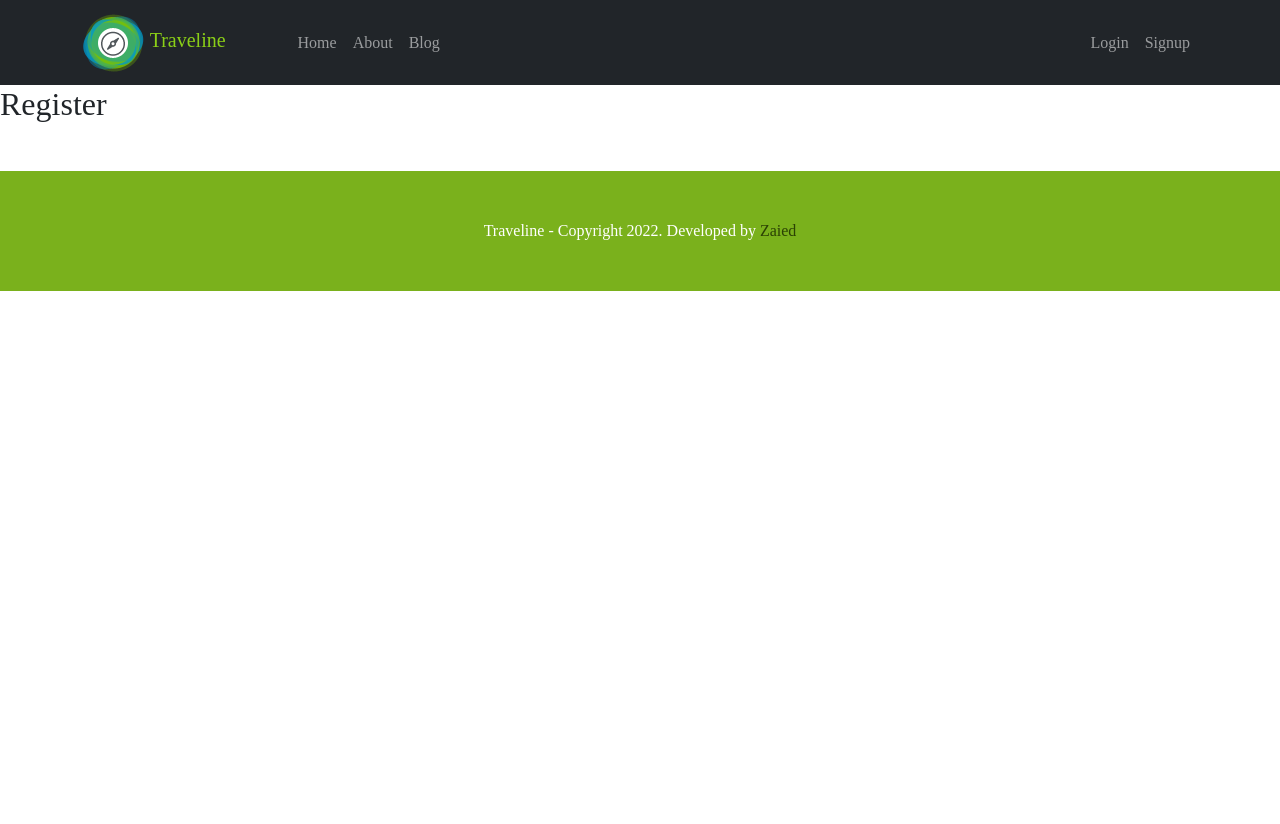
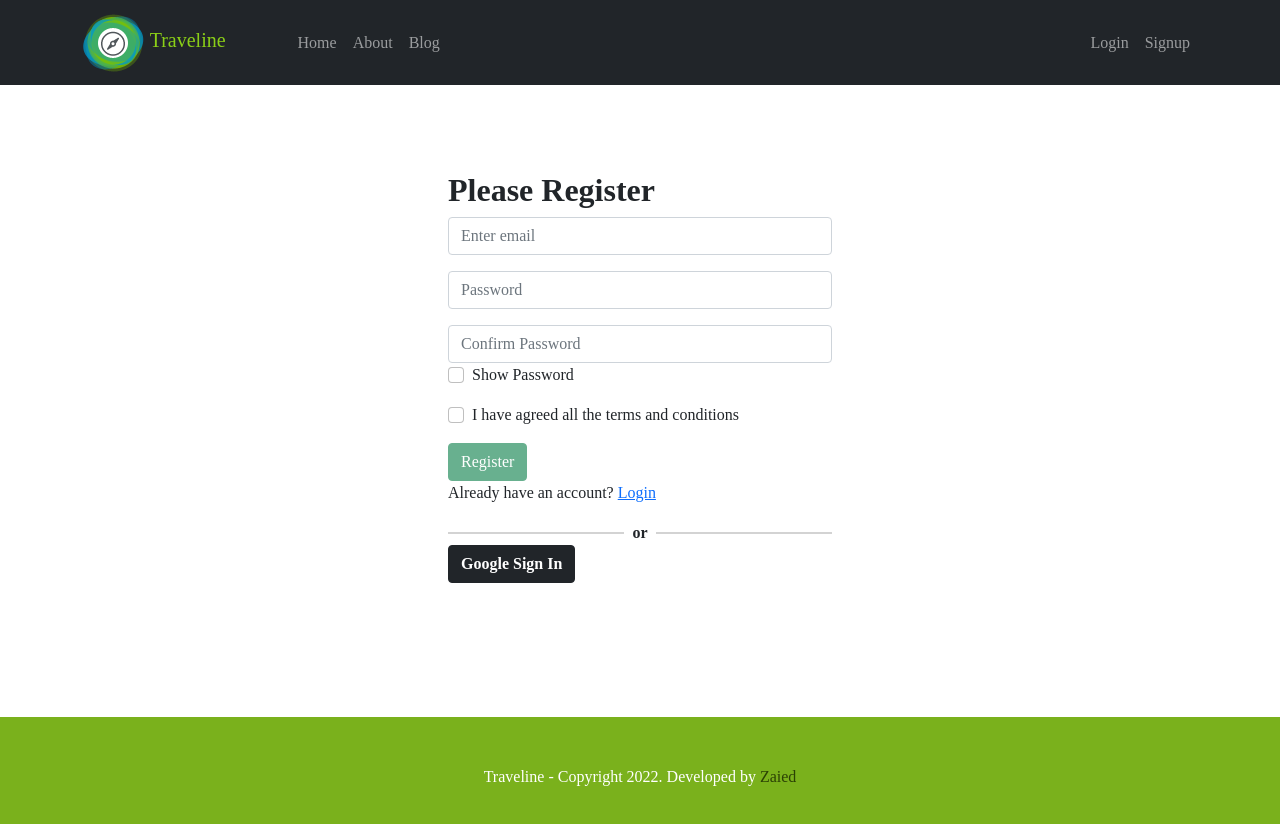
Before and after one commit to zaied15/traveline-source-code, a React (Create React App) app: page /register in a window 1280 px wide. Shown: the top 824 px of the page. Before the commit the page ends 800 px from the top, so only its background shows below. Built offline with nearby package versions, Linux system fonts and the light colour scheme; no server answers.

Commit message:
login and registration design completed

```diff
--- a/src/Pages/Home/Services/Service/Service.js
+++ b/src/Pages/Home/Services/Service/Service.js
@@ -11,7 +11,7 @@ const Service = ({ location }) => {
       <Card.Img className="rounded" variant="top" src={img} />
       <Card.Body>
         <Card.Title>{name}</Card.Title>
-        <Card.Title>${price}</Card.Title>
+        <Card.Title>${price}/hr</Card.Title>
         <Card.Text>{description}</Card.Text>
       </Card.Body>
       <button
--- a/src/Pages/Home/Testimonial/Testimonial.css
+++ b/src/Pages/Home/Testimonial/Testimonial.css
@@ -4,10 +4,6 @@
   background-size: cover;
   min-height: 60vh;
   background-attachment: fixed;
-}
-.carousel-item {
-  color: #fff;
-  text-align: center;
 }
 
 .testimonial-title {
@@ -24,10 +20,11 @@
   font-weight: 600;
 }
 .testimonial-area .card-text {
-  font-size: 20px;
+  font-size: 18px;
 }
 .testimonial-area .card {
   background-color: transparent;
   color: #fff;
   text-align: center;
+  border: 1px solid lightgray;
 }
--- a/src/Pages/Home/Testimonial/Testimonial.js
+++ b/src/Pages/Home/Testimonial/Testimonial.js
@@ -5,7 +5,7 @@ const Testimonial = () => {
   return (
     <div className="testimonial-area">
       <h2 className="text-center text-white pt-5 testimonial-title">
-        What Other People Say About us
+        What Other People Say About Me
       </h2>
       <div className="container mt-5">
         <div className="row row-cols-1 row-cols-md-3 g-4 mt-5">
@@ -14,8 +14,9 @@ const Testimonial = () => {
               <div className="card-body">
                 <h5 className="card-title">Riyad Khan</h5>
                 <p className="card-text">
-                  Travelian has arranged awesome tours and I went with the team
-                  and get much pleasure in this tour.
+                  Travelian has guide me in an awesome tours of Saint Martin and
+                  get much pleasure in this tour. He is an awesome tour guide
+                  and knows all the location properly.
                 </p>
               </div>
             </div>
@@ -25,8 +26,8 @@ const Testimonial = () => {
               <div className="card-body">
                 <h5 className="card-title">Rifat Ahmed</h5>
                 <p className="card-text">
-                  Last month I went Maldives Island by getting help form
-                  Travelian Team and I explore nicely Maldives. Thank you
+                  Last month I went Sundarban by getting help from Travelian and
+                  He help me to explore nicely. Thank you
                 </p>
               </div>
             </div>
@@ -36,9 +37,9 @@ const Testimonial = () => {
               <div className="card-body">
                 <h5 className="card-title">Bilal Chowdhury</h5>
                 <p className="card-text">
-                  Get much pleasure and happiness by visiting Shiliguri in this
-                  month. Thank you Travelian for arranging such a nice tour
-                  without any hassle.
+                  Get much pleasure and happiness by visiting Sylhet in this
+                  month. Thank you Travelian for guiding me properly without any
+                  hassle.
                 </p>
               </div>
             </div>
--- a/src/Pages/Login/Login/Login.js
+++ b/src/Pages/Login/Login/Login.js
@@ -1,9 +1,67 @@
-import React from "react";
+import React, { useRef } from "react";
+import { Button, Form } from "react-bootstrap";
+import { useSignInWithEmailAndPassword } from "react-firebase-hooks/auth";
+import { Link, useNavigate } from "react-router-dom";
+import auth from "../../../firebase.init";
 
 const Login = () => {
+  const emailRef = useRef("");
+  const passwordRef = useRef("");
+  const email = emailRef.current.value;
+  const password = passwordRef.current.value;
+  const [signInWithEmailAndPassword, user, loading, error] =
+    useSignInWithEmailAndPassword(auth);
+  const navigate = useNavigate();
+
+  const handleLogin = (e) => {
+    e.preventDefault();
+    signInWithEmailAndPassword(email, password);
+  };
+  if (user) {
+    navigate("/about");
+  }
   return (
-    <div>
-      <h2>Login</h2>
+    <div className="mx-auto register-area d-flex align-items-center justify-content-center">
+      <div className="w-100">
+        <h2 className="fw-bold">Please Login</h2>
+        <Form onSubmit={handleLogin}>
+          <Form.Group className="mb-3" controlId="formBasicEmail">
+            <Form.Control
+              ref={emailRef}
+              type="email"
+              placeholder="Enter email"
+              required
+            />
+          </Form.Group>
+
+          <Form.Group className="mb-3" controlId="formBasicPassword">
+            <Form.Control
+              ref={passwordRef}
+              type="password"
+              placeholder="Password"
+              required
+            />
+          </Form.Group>
+          <Button variant="success" type="submit">
+            Login
+          </Button>
+          <p>
+            Are you new to traveline? <Link to="/register">Register</Link>
+          </p>
+        </Form>
+        <div className="d-flex align-items-center justify-content-center mt-3">
+          <span className="register-hr d-inline-block"></span>
+          <span className="d-inline-block px-2 fw-bold">or</span>
+          <span className="register-hr d-inline-block"></span>
+        </div>
+        <Button
+          // onClick={() => signInWithGoogle()}
+          variant="dark"
+          className="fw-bold text-white"
+        >
+          Google Sign In
+        </Button>
+      </div>
     </div>
   );
 };
--- /dev/null
+++ b/src/Pages/Login/Register/Register.css
@@ -0,0 +1,9 @@
+.register-area {
+  height: 73vh;
+  width: 30%;
+}
+.register-hr {
+  width: 50%;
+  height: 2px;
+  background-color: lightgray;
+}
--- a/src/Pages/Login/Register/Register.js
+++ b/src/Pages/Login/Register/Register.js
@@ -1,9 +1,132 @@
-import React from "react";
+import React, { useState } from "react";
+import { Button, Form } from "react-bootstrap";
+import { Link, useNavigate } from "react-router-dom";
+import {
+  useCreateUserWithEmailAndPassword,
+  useSignInWithGoogle,
+} from "react-firebase-hooks/auth";
+import auth from "../../../firebase.init";
+import "./Register.css";
 
 const Register = () => {
+  const [show, setShow] = useState(false);
+  const [terms, setTerms] = useState(false);
+  const [email, setEmail] = useState("");
+  const [password, setPassword] = useState("");
+  const [confirmPass, setConfirmPass] = useState("");
+  const [customError, setCustomError] = useState("");
+  const [createUserWithEmailAndPassword, user, loading, error] =
+    useCreateUserWithEmailAndPassword(auth, { sendEmailVerification: true });
+  const [signInWithGoogle, googelUser, googleLoading, googleError] =
+    useSignInWithGoogle(auth);
+
+  const navigate = useNavigate();
+
+  // Get Input Value From Registration Form
+  const handleEmail = (e) => {
+    setEmail(e.target.value);
+  };
+  const handlePassword = (e) => {
+    setPassword(e.target.value);
+  };
+  const handleConfirmPassword = (e) => {
+    setConfirmPass(e.target.value);
+  };
+
+  // Registration Process
+  const handleRegistration = (e) => {
+    e.preventDefault();
+    if (password === confirmPass) {
+      createUserWithEmailAndPassword(email, password);
+    } else {
+      setCustomError(`Password didn't match. Please check again.`);
+    }
+  };
+
+  if (user) {
+    navigate("/");
+  }
+  if (googleError) {
+    googleError.message =
+      "Please authorize with valid account and give permission to register";
+  }
+
   return (
-    <div>
-      <h2>Register</h2>
+    <div className="mx-auto register-area d-flex align-items-center justify-content-center">
+      <div className="w-100">
+        <h2 className="fw-bold">Please Register</h2>
+        <Form onSubmit={handleRegistration}>
+          <Form.Group className="mb-3" controlId="formBasicEmail">
+            <Form.Control
+              onBlur={handleEmail}
+              type="email"
+              placeholder="Enter email"
+              required
+            />
+          </Form.Group>
+          <Form.Group className="mb-3" controlId="formBasicPassword">
+            <Form.Control
+              onBlur={handlePassword}
+              type={!show ? "password" : "text"}
+              placeholder="Password"
+              required
+            />
+          </Form.Group>
+          <Form.Group>
+            <Form.Control
+              onBlur={handleConfirmPassword}
+              type={!show ? "password" : "text"}
+              placeholder="Confirm Password"
+              required
+            />
+          </Form.Group>
+          <p className={`text-danger ${customError ? "d-block" : "d-none"}`}>
+            {customError ? customError : ""}
+          </p>
+          <Form.Check
+            onClick={() => setShow(!show)}
+            type="checkbox"
+            label="Show Password"
+            className="mb-3"
+          />
+          <Form.Group className="mb-3" controlId="formBasicCheckbox">
+            <Form.Check
+              onClick={() => setTerms(!terms)}
+              type="checkbox"
+              label="I have agreed all the terms and conditions"
+            />
+          </Form.Group>
+          <Button
+            disabled={terms ? false : true}
+            variant="success"
+            type="submit"
+          >
+            Register
+          </Button>
+          <p>
+            Already have an account? <Link to="/login">Login</Link>
+          </p>
+        </Form>
+        <div className="d-flex align-items-center justify-content-center mt-3">
+          <span className="register-hr d-inline-block"></span>
+          <span className="d-inline-block px-2 fw-bold">or</span>
+          <span className="register-hr d-inline-block"></span>
+        </div>
+        <p
+          className={`text-danger fw-bold ${
+            googleError ? "d-block" : "d-none"
+          }`}
+        >
+          {googleError ? googleError.message : ""}
+        </p>
+        <Button
+          onClick={() => signInWithGoogle()}
+          variant="dark"
+          className="fw-bold text-white"
+        >
+          Google Sign In
+        </Button>
+      </div>
     </div>
   );
 };
--- a/src/Pages/Shared/Header/Header.js
+++ b/src/Pages/Shared/Header/Header.js
@@ -2,8 +2,15 @@ import React from "react";
 import { Container, Nav, Navbar } from "react-bootstrap";
 import logo from "../../../images/site-logo.png";
 import { Link } from "react-router-dom";
+import { useAuthState } from "react-firebase-hooks/auth";
+import auth from "../../../firebase.init";
+import { signOut } from "firebase/auth";
 
 const Header = () => {
+  const [user] = useAuthState(auth);
+  const logout = () => {
+    signOut(auth);
+  };
   return (
     <header>
       <Navbar collapseOnSelect expand="lg" bg="dark" variant="dark">
@@ -26,12 +33,23 @@ const Header = () => {
               </Nav.Link>
             </Nav>
             <Nav>
+              {user ? (
+                <button onClick={logout} className="btn btn-success">
+                  Signout
+                </button>
+              ) : (
                 <Nav.Link as={Link} to="/login">
                   Login
                 </Nav.Link>
+              )}
+
+              {user ? (
+                ""
+              ) : (
                 <Nav.Link as={Link} to="/register">
                   Signup
                 </Nav.Link>
+              )}
             </Nav>
           </Navbar.Collapse>
         </Container>
```
Also changed, not shown: public/locations.json (+5 -5 lines). Lines whose indentation alone changed are shown as unchanged.
